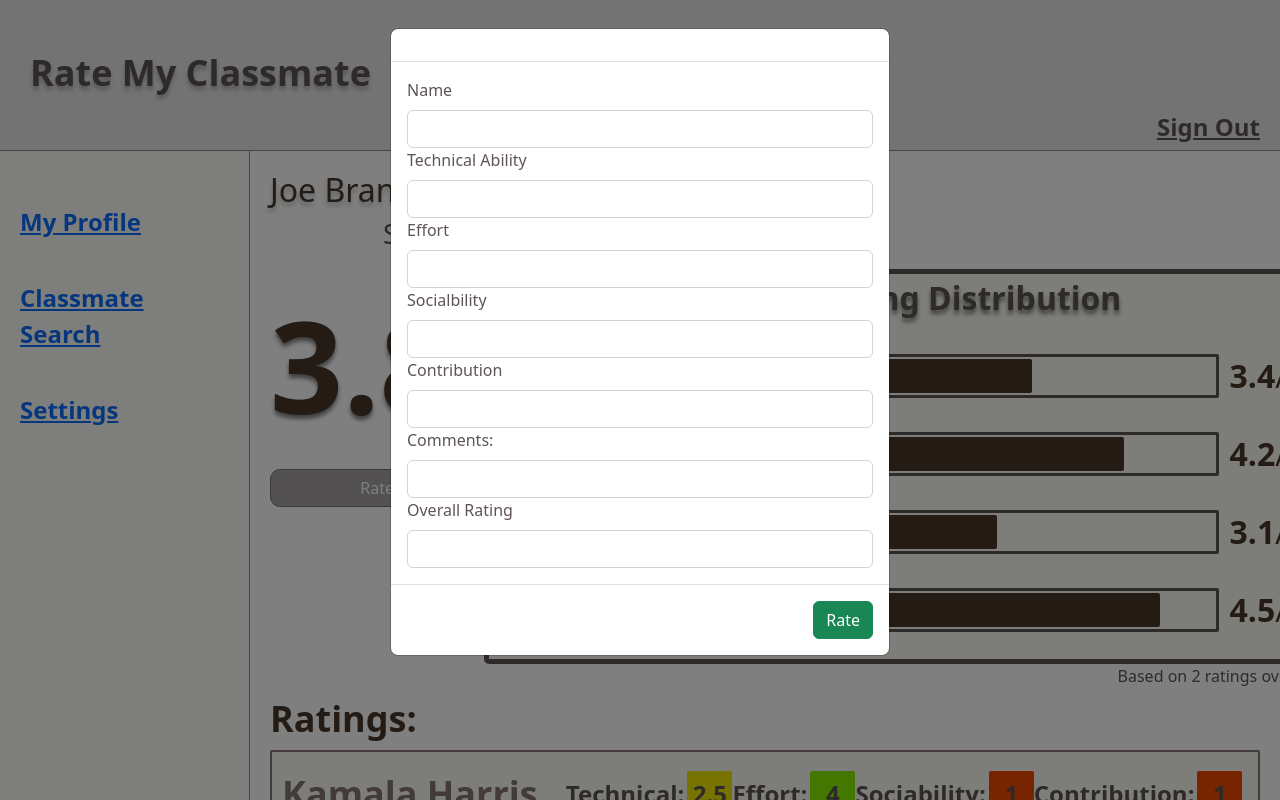
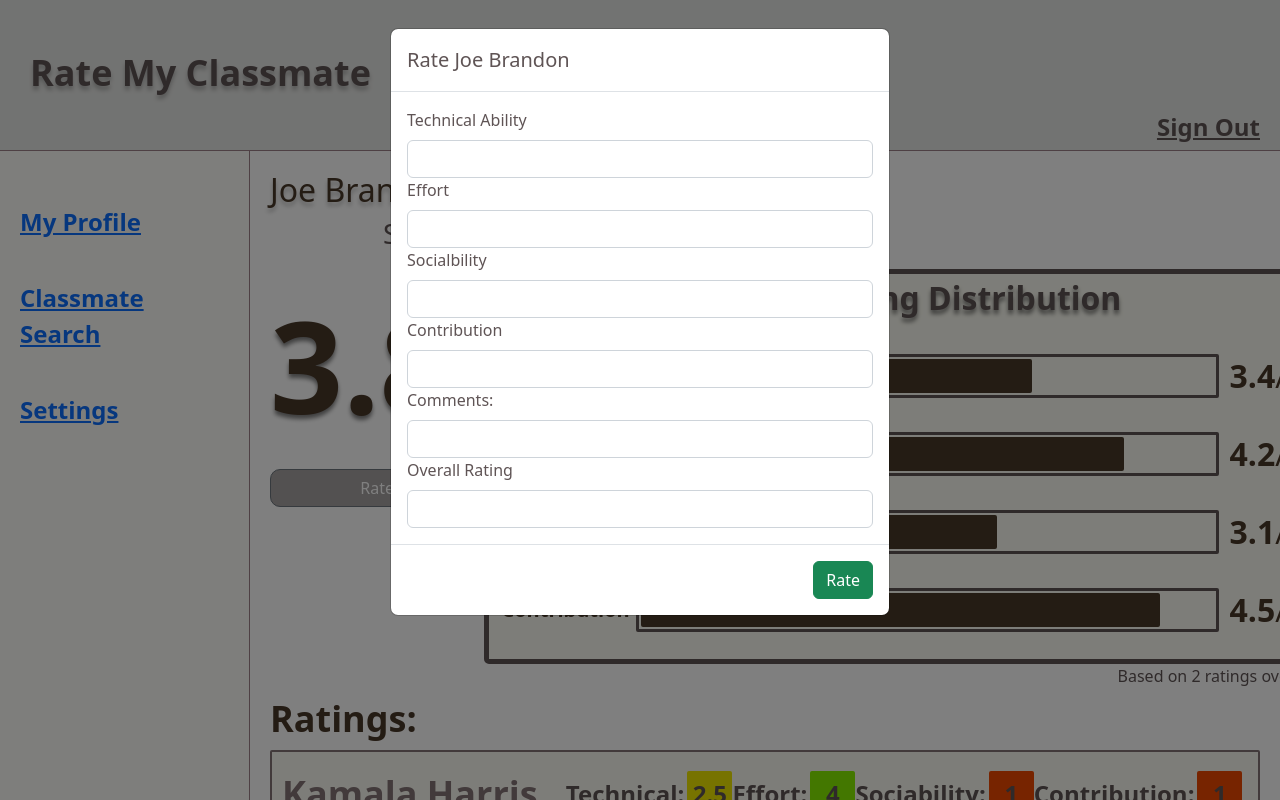
Before and after one commit to jqm4954/rate-my-classmate, a Next.js app: page /classmateProfile in a window 1280 px wide. Both pictures are taken after a click on the button "Rate". Shown: the top 800 px of the page. Built offline with nearby package versions, Linux system fonts and the light colour scheme.

Commit message:
rate and modal work

```diff
--- a/src/core/components/rateModal.tsx
+++ b/src/core/components/rateModal.tsx
@@ -8,36 +8,32 @@ interface RateModalProps {
     rateName: string;
     submitRate: () => void;
 }
+//from classmateprofile
+export const RateModal: FunctionComponent<RateModalProps> = (props) => {
 
-export const RateModal: FunctionComponent<RateModalProps> = (props) => {
-    //const [modalOpen, setModalOpen] = useState(initialMode)  //data within modal
     return (
         <Modal isOpen={props.isOpen} toggle={props.toggle}>
             <ModalHeader>
-                {props.message}
+                Rate {props.rateName}
             </ModalHeader>
             <ModalBody>
-                <Label for="field1" value = {props.rateName}>Name</Label>
-                <Input id="field1" name="name"
+                <Label for="field1">Technical Ability</Label>
+                <Input id="field1" last_name="technical"
                        type="text"/>
-                <Label for="field2">Technical Ability</Label>
-                <Input id="field2" last_name="technical"
+                <Label for="field2">Effort</Label>
+                <Input id="field2" name="effort"
                        type="text"/>
-                <Label for="field3">Effort</Label>
-                <Input id="field3" name="effort"
+                <Label for="field3">Socialbility</Label>
+                <Input id="field3" name="socaibility"
                        type="text"/>
-
-                <Label for="field4">Socialbility</Label>
-                <Input id="field4" name="socaibility"
+                <Label for="field4">Contribution</Label>
+                <Input id="field4" name="contribution"
                        type="text"/>
-                <Label for="field5">Contribution</Label>
-                <Input id="field5" name="contribution"
+                <Label for="field5">Comments:</Label>
+                <Input id="field5" name="comments"
                        type="text"/>
-                <Label for="field6">Comments:</Label>
-                <Input id="field6" name="comments"
-                       type="text"/>
-                <Label for="field7">Overall Rating</Label>
-                <Input id="field7" name="overall"
+                <Label for="field6">Overall Rating</Label>
+                <Input id="field6" name="overall"
                        type="text"/>
             </ModalBody>
             <ModalFooter>
--- a/src/pages/classmateProfile.tsx
+++ b/src/pages/classmateProfile.tsx
@@ -40,10 +40,9 @@ export default function classmateProfile() {
   for (let index in ratings) {
     htmlRatings.push(<Rating key={index} rating={ratings[index]}></Rating>);
   }
-
+  //define submitRate
   const {isOpen, toggle} = useModal();
 
-  // const hook for submit Rate
 
   return (
     <>
@@ -62,7 +61,6 @@ export default function classmateProfile() {
               <span className={styles.overallRating}>{overall.rating}</span>/5
               <div><Button onClick={toggle} className={styles.rateButton}style ={{borderRadius: 10, overflow: 'hidden'}}>Rate</Button></div>
             </div>
-            <h4></h4>
             <div>
               <div className={styles.avgRatingDistribution}>
                 <div className={styles.title}>Average Rating Distribution</div>
```
